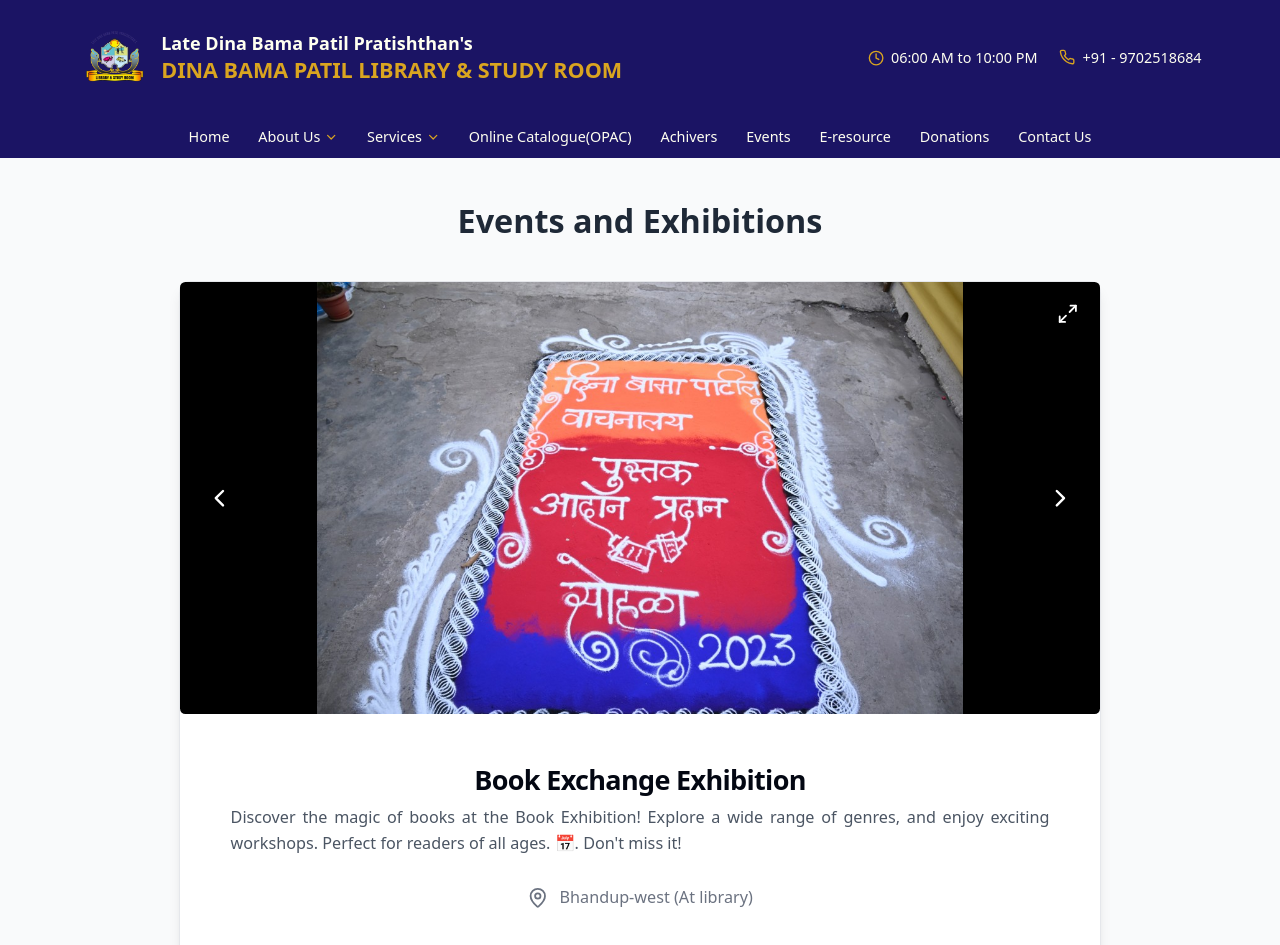
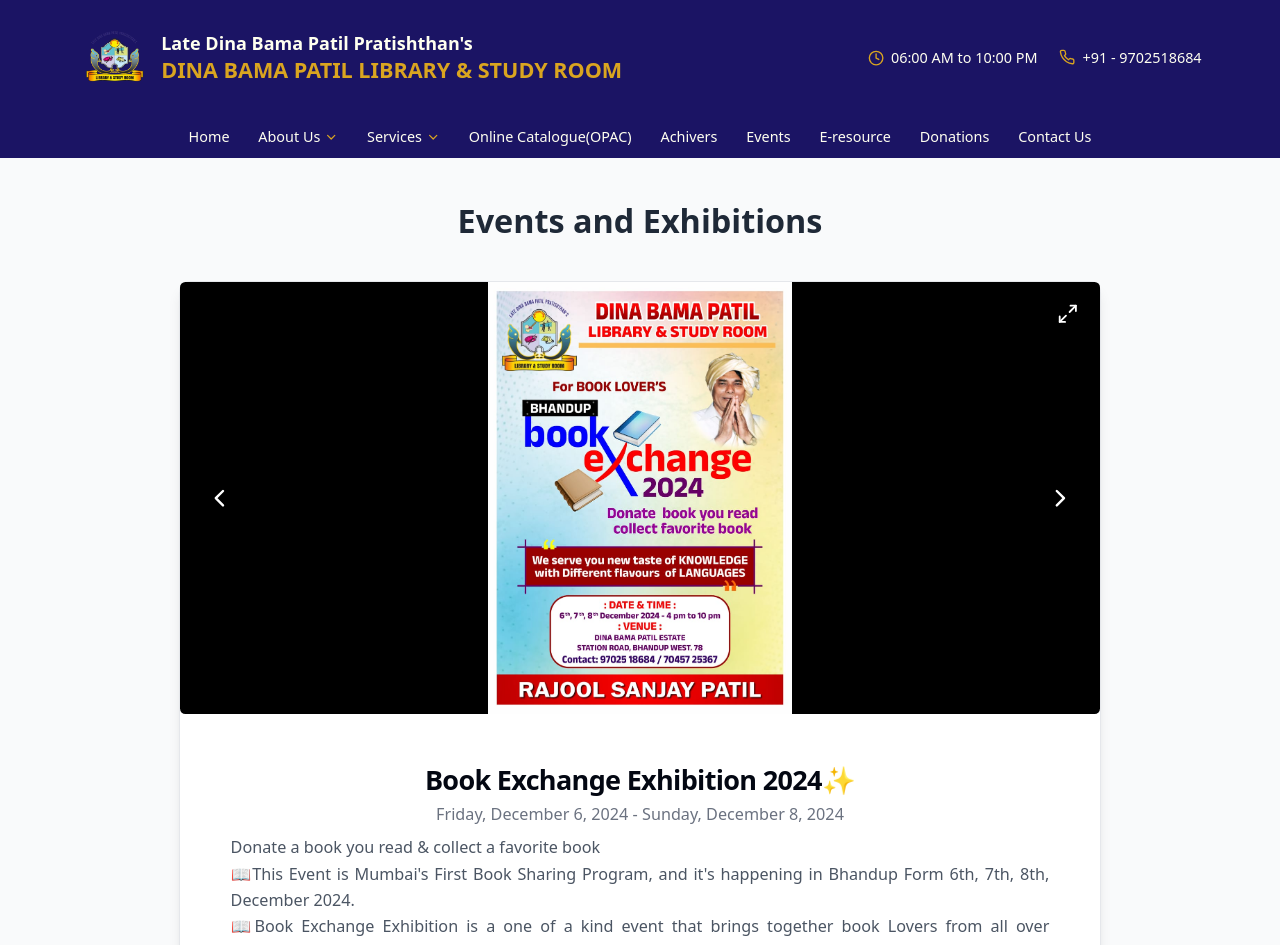
Before and after one commit to shrutik-1712/Dinabama-production-phase-1, a React (Vite) app in the folder frontend/: page /events in a window 1280 px wide. Shown: the top 945 px of the page. Built offline with nearby package versions, Linux system fonts and the light colour scheme.

Commit message:
added events

```diff
--- a/frontend/src/Pages/events.tsx
+++ b/frontend/src/Pages/events.tsx
@@ -1,29 +1,42 @@
-// Image imports for Book Exhibition
-import bookExb0 from "../Jsons/Images/Events/Book Exb-p0.jpg";
-import bookExb1 from "../Jsons/Images/Events/Book Exb-p1.jpg";
-import bookExb2 from "../Jsons/Images/Events/Book Exb-p2.jpg";
-import bookExb3 from "../Jsons/Images/Events/Book Exb-p3.jpg";
-import bookExb5 from "../Jsons/Images/Events/Book Exb-p5.jpg";
-import bookExb6 from "../Jsons/Images/Events/Book Exb-p6.jpg";
-import bookExb7 from "../Jsons/Images/Events/Book Exb-p7.jpg";
+import React, { useState } from 'react';
+import { Card, CardContent, CardDescription, CardHeader, CardTitle } from "@/components/ui/card";
+import { MapPin, Clock, ChevronLeft, ChevronRight, Maximize2, X } from 'lucide-react';
+import { Alert, AlertDescription, AlertTitle } from "@/components/ui/alert";
 
-// Image imports for APJ Abdul Kalam
+// Image imports (kept as-is)
+
 import apjKalam1 from "../Jsons/Images/Events/APJ Kalam-p1.jpg";
 import apjKalam2 from "../Jsons/Images/Events/APJ Kalam-p2.jpg";
 import apjKalam3 from "../Jsons/Images/Events/APJ Kalam-p3.jpg";
 
-// Image imports for Dr. S.R. Ranganathan
 import srRanganathan1 from "../Jsons/Images/Events/Dr.- S.R-ranganathan-p-1.jpg";
 import srRanganathan2 from "../Jsons/Images/Events/Dr.- S.R-ranganathan-p-2.jpg";
 import srRanganathan3 from "../Jsons/Images/Events/Dr.- S.R-ranganathan-p-3.jpg";
 import srRanganathan4 from "../Jsons/Images/Events/Dr.- S.R-ranganathan-p-4.jpg";
 
-import { useState } from 'react';
-import { Card, CardContent, CardDescription, CardHeader, CardTitle } from "@/components/ui/card";
-import { MapPin, Clock, ChevronLeft, ChevronRight, Maximize2, X } from 'lucide-react';
-import { Alert, AlertDescription, AlertTitle } from "@/components/ui/alert";
+import bookexb2024_1 from "../Jsons/Images/Events/bookexb2024-1.jpg"
+import bookexb2024_2 from "../Jsons/Images/Events/bookexb2024-2.jpg"
+// Define interface for Event
+interface Event {
+  _id: string;
+  title: string;
+  fromDate: string;
+  toDate: string;
+  description: string;
+  address: string;
+  location: string;
+  timings: string;
+  images: string[];
+}
 
-const ImageViewer = ({ image, onClose, title }) => (
+// Define interface for ImageViewer props
+interface ImageViewerProps {
+  image: string;
+  onClose: () => void;
+  title: string;
+}
+
+const ImageViewer: React.FC<ImageViewerProps> = ({ image, onClose, title }) => (
   <div className="fixed inset-0 bg-black/90 z-50 flex items-center justify-center">
     <button
       onClick={onClose}
@@ -38,8 +51,9 @@
         alt={title}
         className="max-h-[90vh] w-auto object-contain"
         onError={(e) => {
-          e.currentTarget.src = '/api/placeholder/800/600';
-          e.currentTarget.onerror = null;
+          const target = e.currentTarget as HTMLImageElement;
+          target.src = '/api/placeholder/800/600';
+          target.onerror = null;
         }}
       />
       <p className="text-white text-center mt-4 text-lg">{title}</p>
@@ -47,32 +61,26 @@
   </div>
 );
 
-const Events = () => {
-  const events = [
+const Events: React.FC = () => {
+  const initialEvents: Event[] = [
     {
-      "_id": "1",
-      "title": "Book Exchange Exhibition",
-      "date": "",
-      "description": "Discover the magic of books at the Book Exhibition! Explore a wide range of genres, and enjoy exciting workshops. Perfect for readers of all ages. 📅. Don't miss it!",
-      "address": "Bhandup-west (At library)",
+      "_id": "0",
+      "title": "Book Exchange Exhibition 2024✨",
+      "fromDate": "06-12-2024",
+      "toDate": "08-12-2024",
+      "description": "Donate a book you read & collect a favorite book\n📖This Event is Mumbai's First Book Sharing Program, and it's happening in Bhandup Form 6th, 7th, 8th, December 2024.\n📖Book Exchange Exhibition is a one of a kind event that brings together book Lovers from all over Mumbai.\n📖The event is designed to promote reading and literacy, and it's a great opportunity to meet other book enthusiasts. Whether you're a fan of Fiction, non-fiction or poetry, I'm sure you'll find something that interests you at this event.\n📖The Book Exchange program is the highlight of the event, and it's a great way to get rid of your old books and discover new ones.\n📖All you have to do is bring your old books to the event, and you can exchange them for other books that catch your eye.\n",
+      "address": "Dina Bama Patil Estate, Station Road, Bhandup (W) Mumbai – 78",
       "location": "",
-      "timings": "",
-      "images": [
-        bookExb0,
-        bookExb1,
-        bookExb2,
-        bookExb3,
-        bookExb5,
-        bookExb6,
-        bookExb7
-      ]
+      "timings": "4pm To 10 Pm",
+      "images": [bookexb2024_1, bookexb2024_2]
     },
     {
       "_id": "2",
       "title": "APJ Abdul Kalam Birth Anniversary",
-      "date": "",
-      "description": "October 15 marks the birth anniversary of Dr. APJ Abdul Kalam, fondly remembered as the Missile Man of India and the People's President. Born in 1931, Dr. Kalam was a visionary scientist, an inspiring leader, and a beloved teacher who dedicated his life to making India a self-reliant and innovative nation. \n His remarkable contributions to space and defense technology, along with his vision for youth empowerment and education, continue to inspire millions. On this day, we honor his legacy and commitment to building a better and more developed India. Let us celebrate his life by striving for excellence, dreaming big, and working hard to make those dreams a reality. 🌟",
-      "address": "Bhandup-west (At library)",
+      "fromDate": "",
+      "toDate":"",
+      "description": "October 15 marks the birth anniversary of Dr. APJ Abdul Kalam, fondly remembered as the Missile Man of India and the People's President. \nBorn in 1931, Dr. Kalam was a visionary scientist, an inspiring leader, and a beloved teacher who dedicated his life to making India a self-reliant and innovative nation. \n His remarkable contributions to space and defense technology, along with his vision for youth empowerment and education, continue to inspire millions.\n On this day, we honor his legacy and commitment to building a better and more developed India. Let us celebrate his life by striving for excellence, dreaming big, and working hard to make those dreams a reality. 🌟",
+      "address": "Dina Bama Patil Estate, Station Road, Bhandup (W) Mumbai – 78",
       "location": "",
       "timings": "",
       "images": [
@@ -84,9 +92,10 @@
     {
       "_id": "3",
       "title": "Dr. S. R. Ranganathan Birth Anniversary & Librarian Day",
-      "date": "",
-      "description": "August 12 is celebrated as Librarian Day in India to honor the birth anniversary of Dr. S. R. Ranganathan, the Father of Library Science in India. Born in 1892, Dr. Ranganathan was a pioneering mathematician and librarian who transformed the field of library science with his innovative ideas and contributions.He is best known for formulating the Five Laws of Library Science and the Colon Classification System, which are globally recognized principles that revolutionized the organization and management of libraries.On this day, we celebrate the invaluable role of librarians in promoting knowledge, learning, and information access while paying tribute to Dr. Ranganathan's lasting legacy in the world of libraries and education.",
-      "address": "Bhandup-west (At library)",
+      "fromDate": "",
+      "toDate":"",
+      "description": "August 12 is celebrated as Librarian Day in India to honor the birth anniversary of Dr. S. R. Ranganathan, the Father of Library Science in India. \n Born in 1892, Dr. Ranganathan was a pioneering mathematician and librarian who transformed the field of library science with his innovative ideas and contributions.\nHe is best known for formulating the Five Laws of Library Science and the Colon Classification System, which are globally recognized principles that revolutionized the organization and management of libraries.\nOn this day, we celebrate the invaluable role of librarians in promoting knowledge, learning, and information access while paying tribute to Dr. Ranganathan's lasting legacy in the world of libraries and education.",
+      "address": "Dina Bama Patil Estate, Station Road, Bhandup (W) Mumbai – 78",
       "location": "",
       "timings": "",
       "images": [
@@ -96,13 +105,38 @@
         srRanganathan4
       ]
     }
+    // ... other events (kept as-is)
   ];
 
-  const [currentImageIndex, setCurrentImageIndex] = useState({});
-  const [viewerImage, setViewerImage] = useState(null);
+  // Helper function to parse date string
+  const parseDate = (dateString: string): Date | null => {
+    if (!dateString) return null;
+    const [day, month, year] = dateString.split('-').map(Number);
+    return new Date(year, month - 1, day);
+  };
+
+  // Sort events by most recent date, excluding events with empty dates
+  const events: Event[] = initialEvents
+    .filter(event => event.fromDate && event.toDate)
+    .sort((a, b) => {
+      const dateA = parseDate(a.fromDate);
+      const dateB = parseDate(b.fromDate);
+
+      // Handle potential null dates
+      if (!dateA) return 1;
+      if (!dateB) return -1;
+
+      return dateB.getTime() - dateA.getTime();
+    })
+    .concat(initialEvents.filter(event => !event.fromDate || !event.toDate));
+
+  // State types
+  const [currentImageIndex, setCurrentImageIndex] = useState<{[key: string]: number}>({});
+  const [viewerImage, setViewerImage] = useState<string | null>(null);
   const [viewerTitle, setViewerTitle] = useState('');
 
-  const nextImage = (eventId) => {
+  // Image navigation functions
+  const nextImage = (eventId: string) => {
     setCurrentImageIndex(prev => {
       const event = events.find(e => e._id === eventId);
       if (!event) return prev;
@@ -113,7 +147,7 @@
     });
   };
 
-  const prevImage = (eventId) => {
+  const prevImage = (eventId: string) => {
     setCurrentImageIndex(prev => {
       const event = events.find(e => e._id === eventId);
       if (!event) return prev;
@@ -124,11 +158,37 @@
     });
   };
 
-  const openImageViewer = (image, title) => {
+  // Open full image viewer
+  const openImageViewer = (image: string, title: string) => {
     setViewerImage(image);
     setViewerTitle(title);
   };
 
+  // Format date to localized string
+  const formatDate = (dateString: string): string => {
+    if (!dateString) return '';
+    const date = parseDate(dateString);
+    return date
+      ? date.toLocaleDateString('en-US', {
+          weekday: 'long',
+          year: 'numeric',
+          month: 'long',
+          day: 'numeric'
+        })
+      : '';
+  };
+
+  // Function to render description with line breaks
+  const renderDescription = (description: string) => {
+    return description.split('\n').map((line, index) => (
+      <React.Fragment key={index}>
+        {line}
+        <br />
+      </React.Fragment>
+    ));
+  };
+
+  // Render no events alert if no events
   if (events.length === 0) {
     return (
       <div className="text-center p-8">
@@ -159,8 +219,9 @@
                     alt={event.title}
                     className="w-full h-full object-contain bg-black rounded-md"
                     onError={(e) => {
-                      e.currentTarget.src = '/api/placeholder/800/600';
-                      e.currentTarget.onerror = null;
+                      const target = e.currentTarget as HTMLImageElement;
+                      target.src = '/api/placeholder/800/600';
+                      target.onerror = null;
                     }}
                   />
                   {event.images.length > 1 && (
@@ -193,21 +254,18 @@
                 <div className="p-8">
                   <CardHeader className="pb-2">
                     <CardTitle className="text-3xl font-bold text-center">{event.title}</CardTitle>
-                    {event.date && (
+                    {(event.fromDate || event.toDate) && (
                       <CardDescription className="text-center text-lg mt-2">
-                        {new Date(event.date).toLocaleDateString('en-US', {
-                          weekday: 'long',
-                          year: 'numeric',
-                          month: 'long',
-                          day: 'numeric'
-                        })}
+                        {event.fromDate === event.toDate
+                          ? formatDate(event.fromDate)
+                          : `${formatDate(event.fromDate)} - ${formatDate(event.toDate)}`}
                       </CardDescription>
                     )}
                   </CardHeader>
 
                   <CardContent>
                     <p className="text-gray-600 text-lg text-justify leading-relaxed mb-8 ">
-                      {event.description}
+                      {renderDescription(event.description)}
                     </p>
 
                     <div className="flex flex-col items-center space-y-4">
--- a/frontend/vite.config.ts
+++ b/frontend/vite.config.ts
@@ -5,9 +5,9 @@
 export default defineConfig({
   plugins: [react()],
   base: '/',
-  server:{
-    https: {}
-  },
+  // server:{
+  //   https: {}
+  // },
   build: {
     outDir: 'dist',
     assetsDir: 'assets',
```
Also changed, not shown: frontend/src/Jsons/Images/Events/bookexb2024-1.jpg (added), frontend/src/Jsons/Images/Events/bookexb2024-2.jpg (added).
